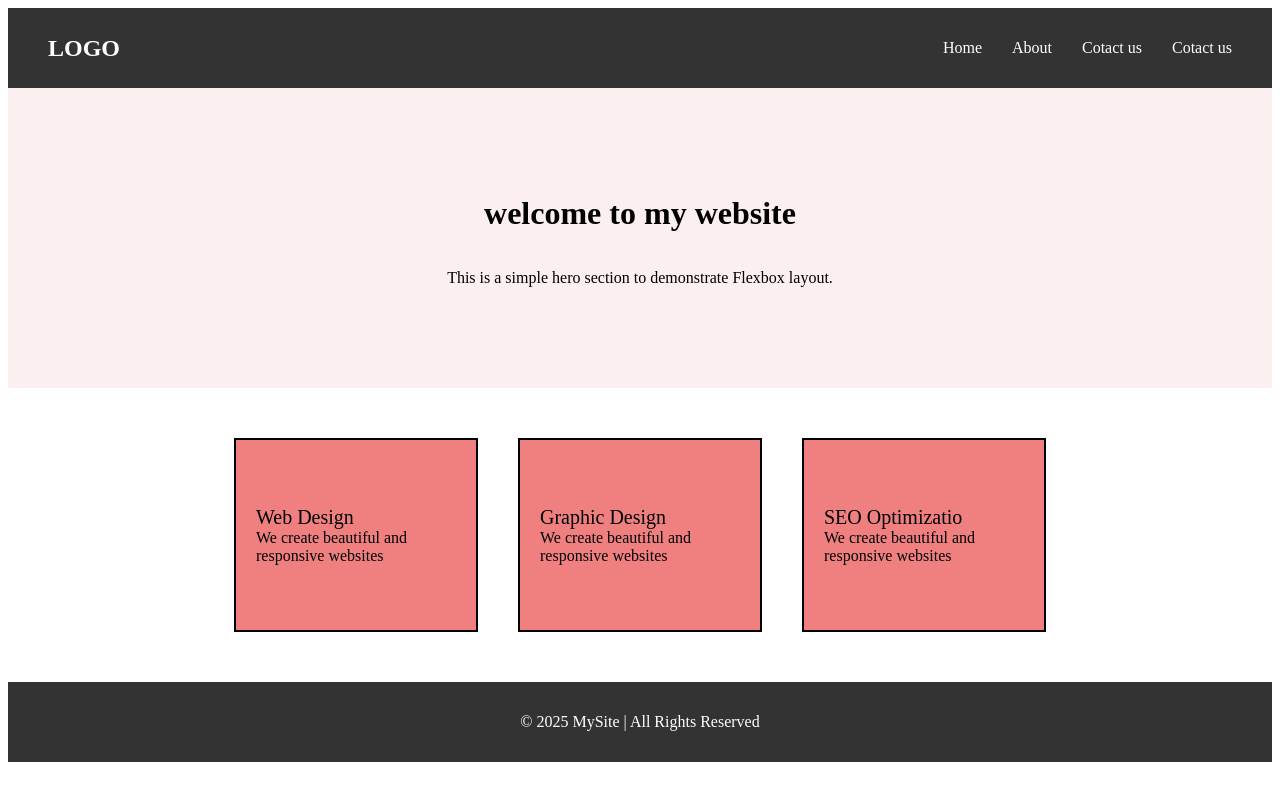
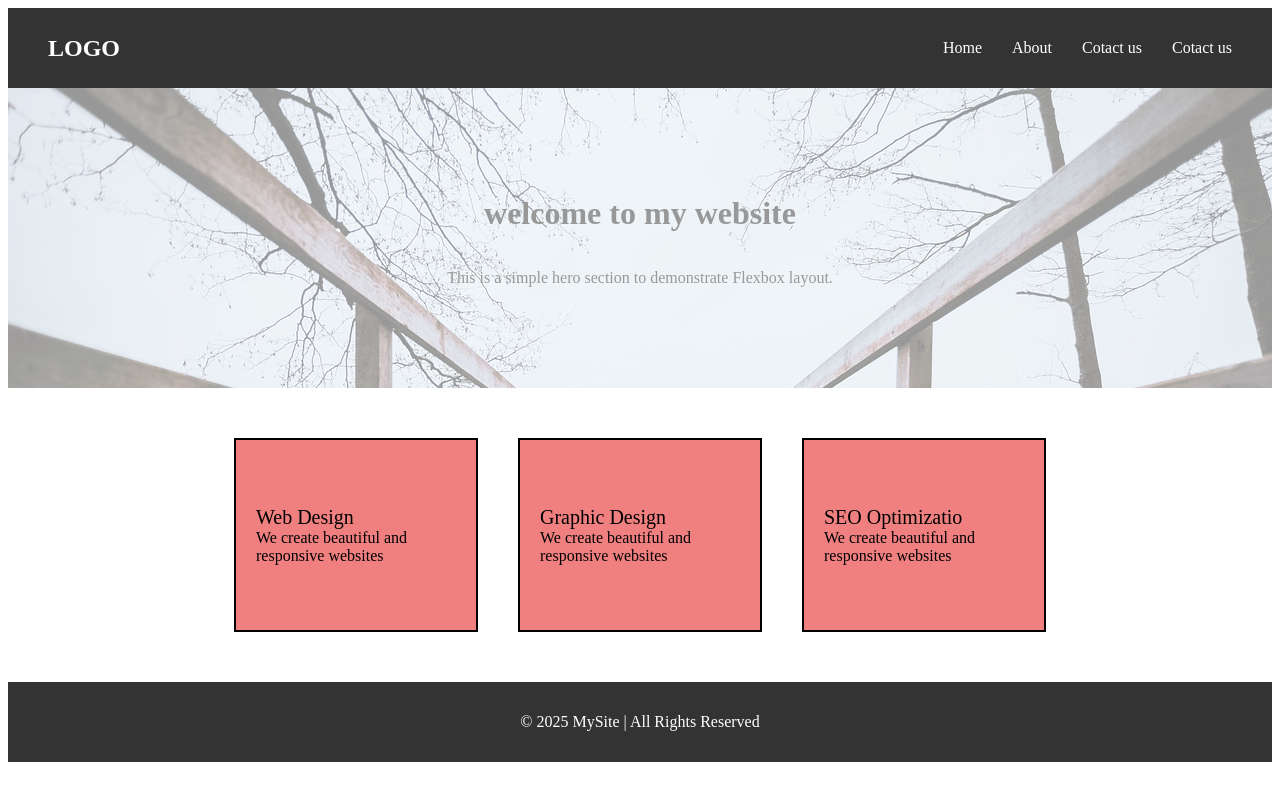
Before and after one commit to Hira-mumtaz/chpter-6Flexbox, a plain HTML site: page index.html in a window 1280 px wide. Drawn offline with Linux system fonts and the light colour scheme.

Commit message:
add image

```diff
--- a/index.html
+++ b/index.html
@@ -31,7 +31,9 @@
         flex-direction: column;
         justify-content: center;
         align-items: center;
-        background-color: #fbefef;
+        /* background-color: #fbefef; */
+        background-image: url(bg.jpg);
+        opacity: 40%;
         height: 300px;
        }
        .sevices{
```
Also changed, not shown: bg.jpg (added).
